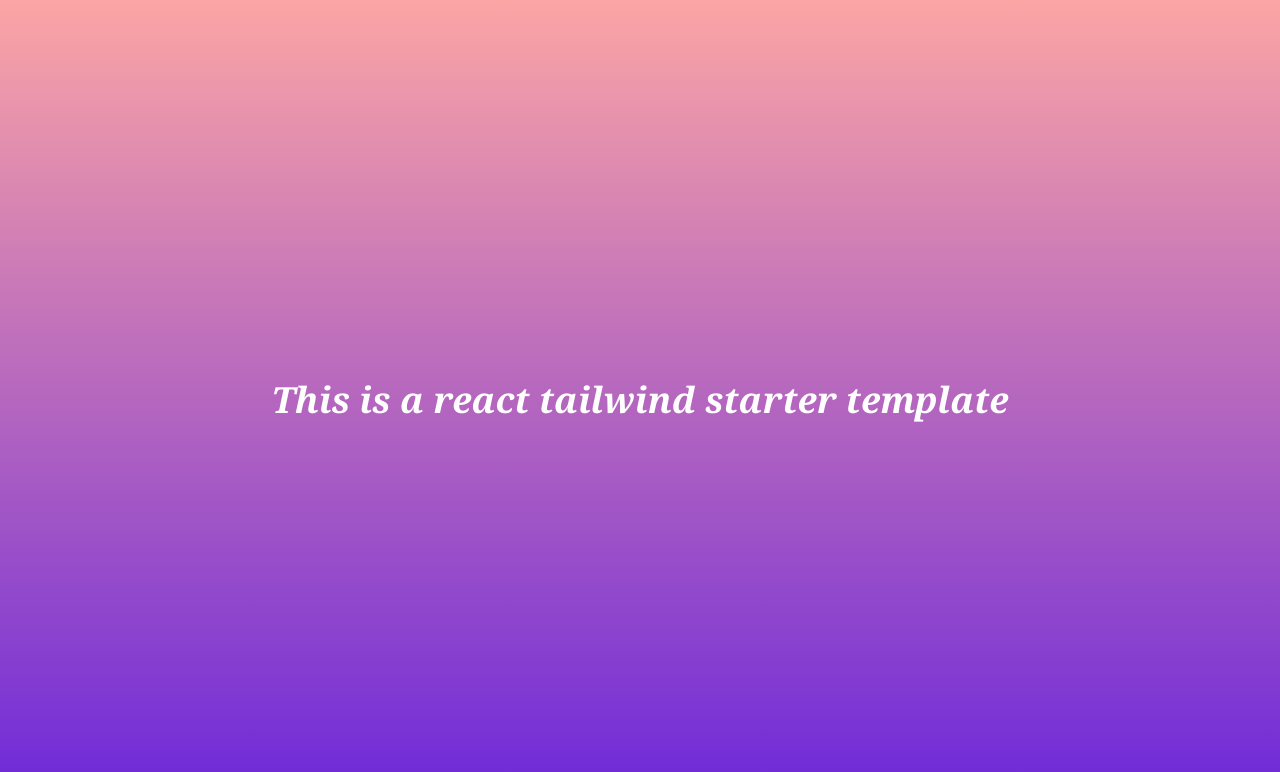
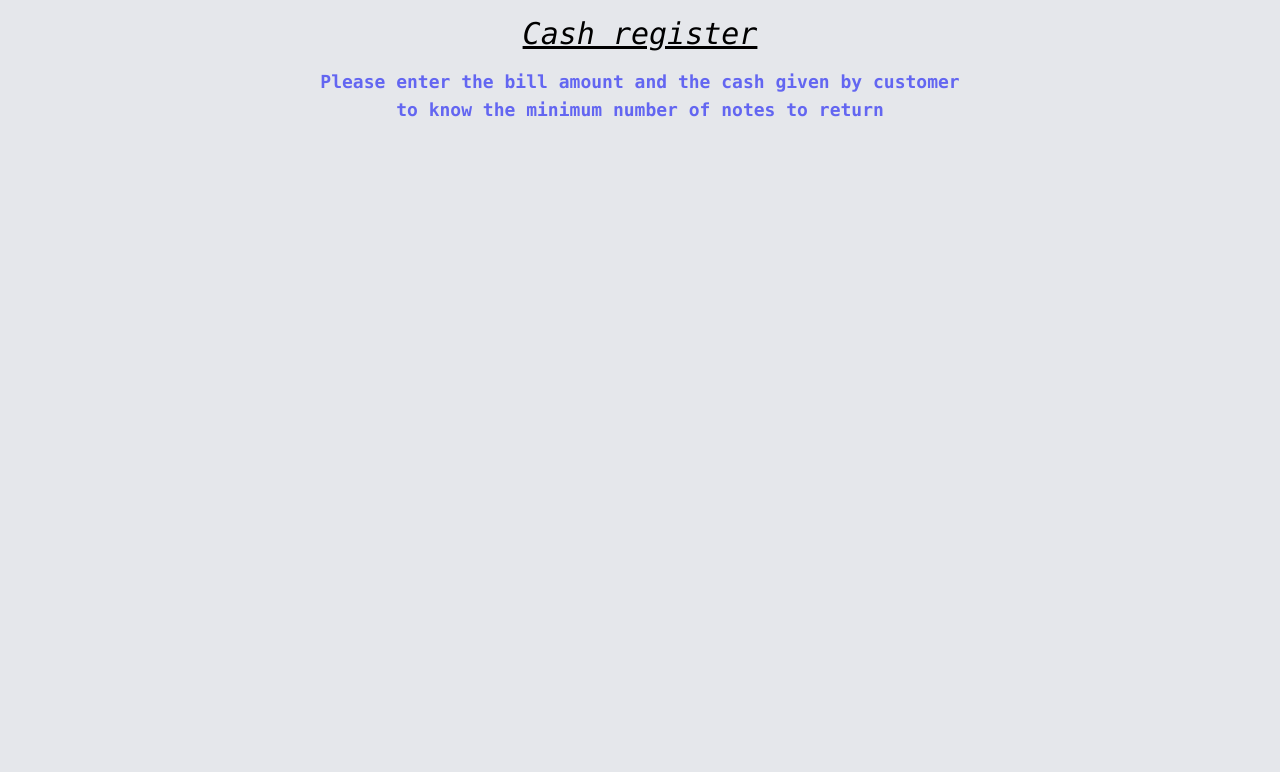
Before and after one commit to dpak1999/cash-register, a React (Create React App) app: page / in a window 1280 px wide. Shown: the top 772 px of the page. Built offline with nearby package versions, Linux system fonts and the light colour scheme.

Commit message:
initla styling

```diff
--- a/src/App.js
+++ b/src/App.js
@@ -2,10 +2,14 @@
 
 function App() {
   return (
-    <div className="bg-gradient-to-b from-red-300 to-purple-700 min-h-screen flex">
-      <h1 className="text-white font-bold text-4xl m-auto italic font-serif">
-        This is a react tailwind starter template
+    <div className="bg-gray-200 min-h-screen">
+      <h1 className="text-3xl underline text-center font-mono italic pt-4">
+        Cash register
       </h1>
+      <p className="text-center mt-4 text-lg text-indigo-500 font-mono font-bold">
+        Please enter the bill amount and the cash given by customer <br /> to
+        know the minimum number of notes to return
+      </p>
     </div>
   );
 }
```
